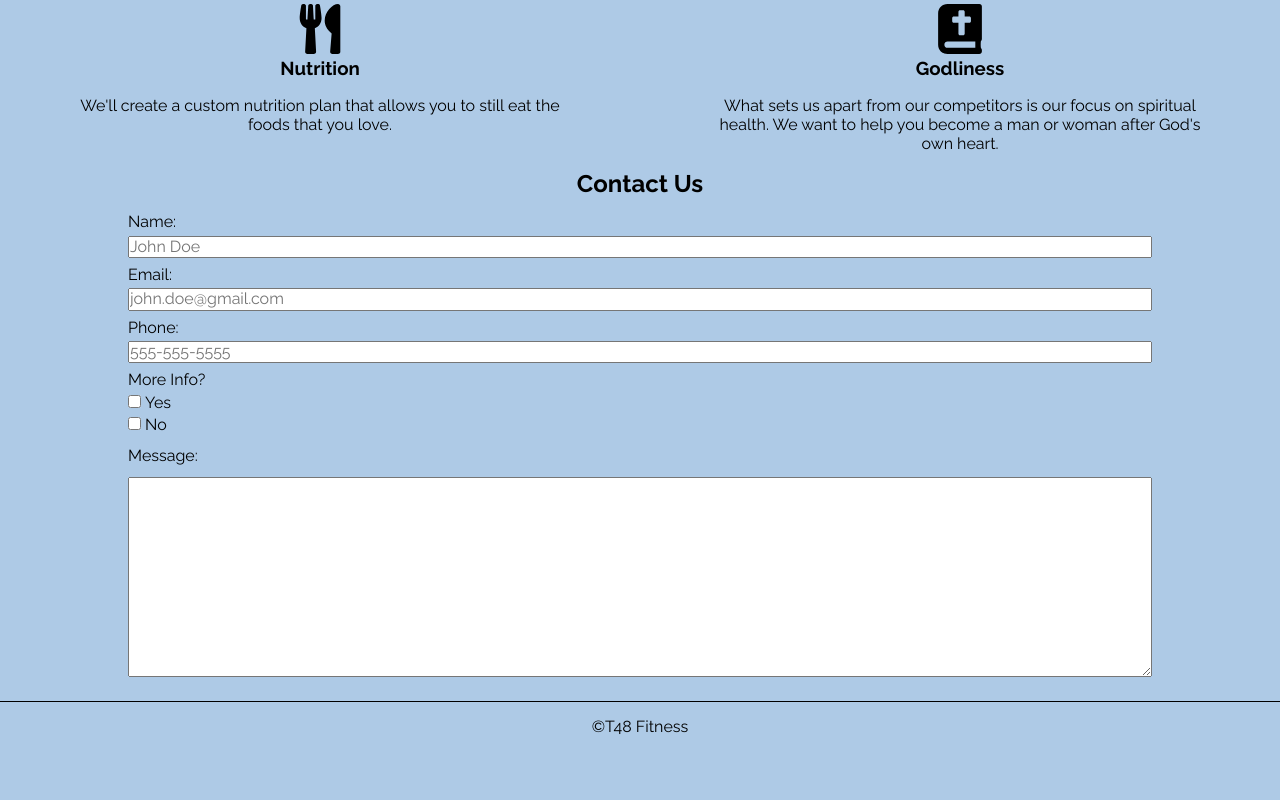
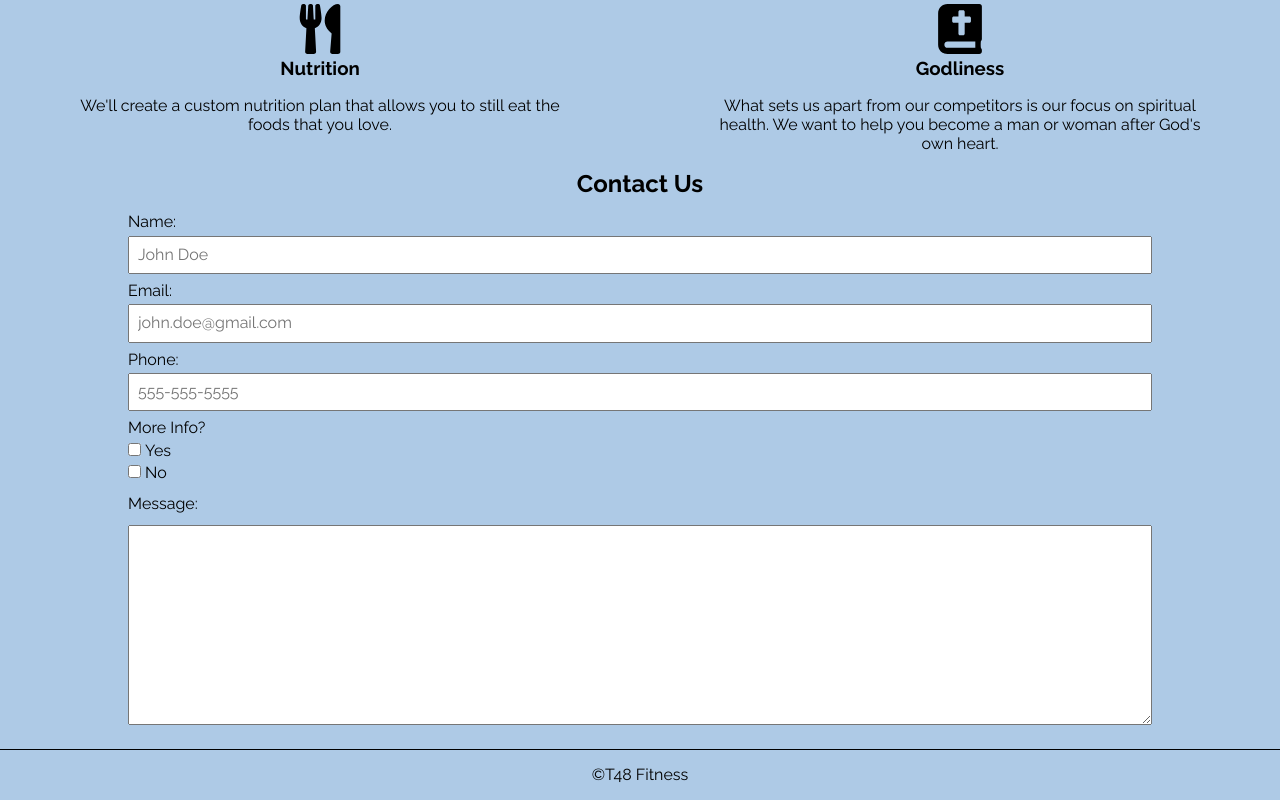
Before and after one commit to jonhayjr/T48Fitness, a plain HTML site: page index.html in a window 1280 px wide. Shown: the part 710-1510 px from the top of the page. Before the commit the page ends 1462 px from the top, so only its background shows below. Drawn offline with Linux system fonts and the light colour scheme.

Commit message:
Updating padding on input fields

```diff
--- a/css/style.css
+++ b/css/style.css
@@ -146,6 +146,10 @@ body {
     margin-bottom: 1rem;
 }
 
+input {
+	padding: 0.5rem;
+}
+
 .input-group {
     margin-bottom: 0.5rem;
     display: flex;
```
